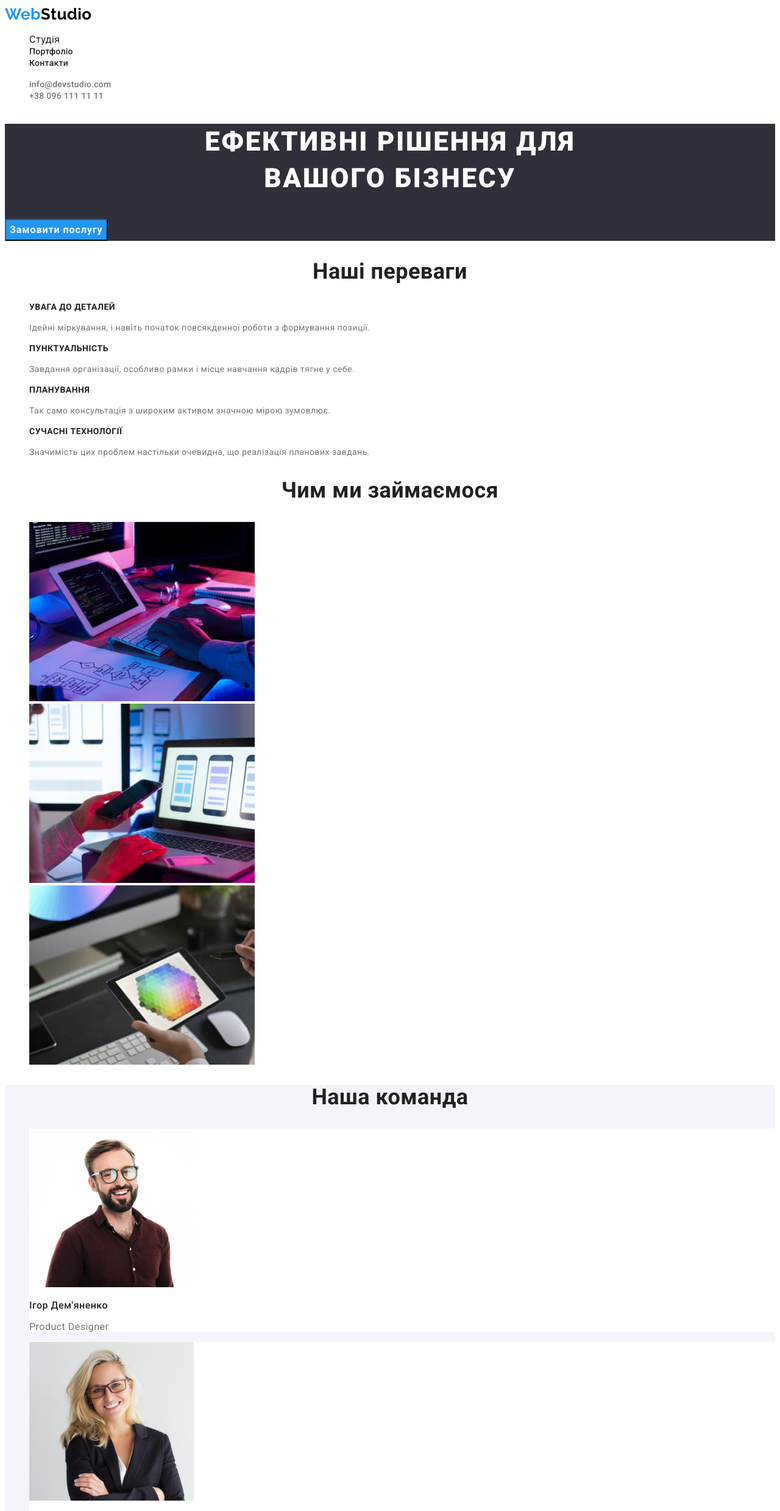
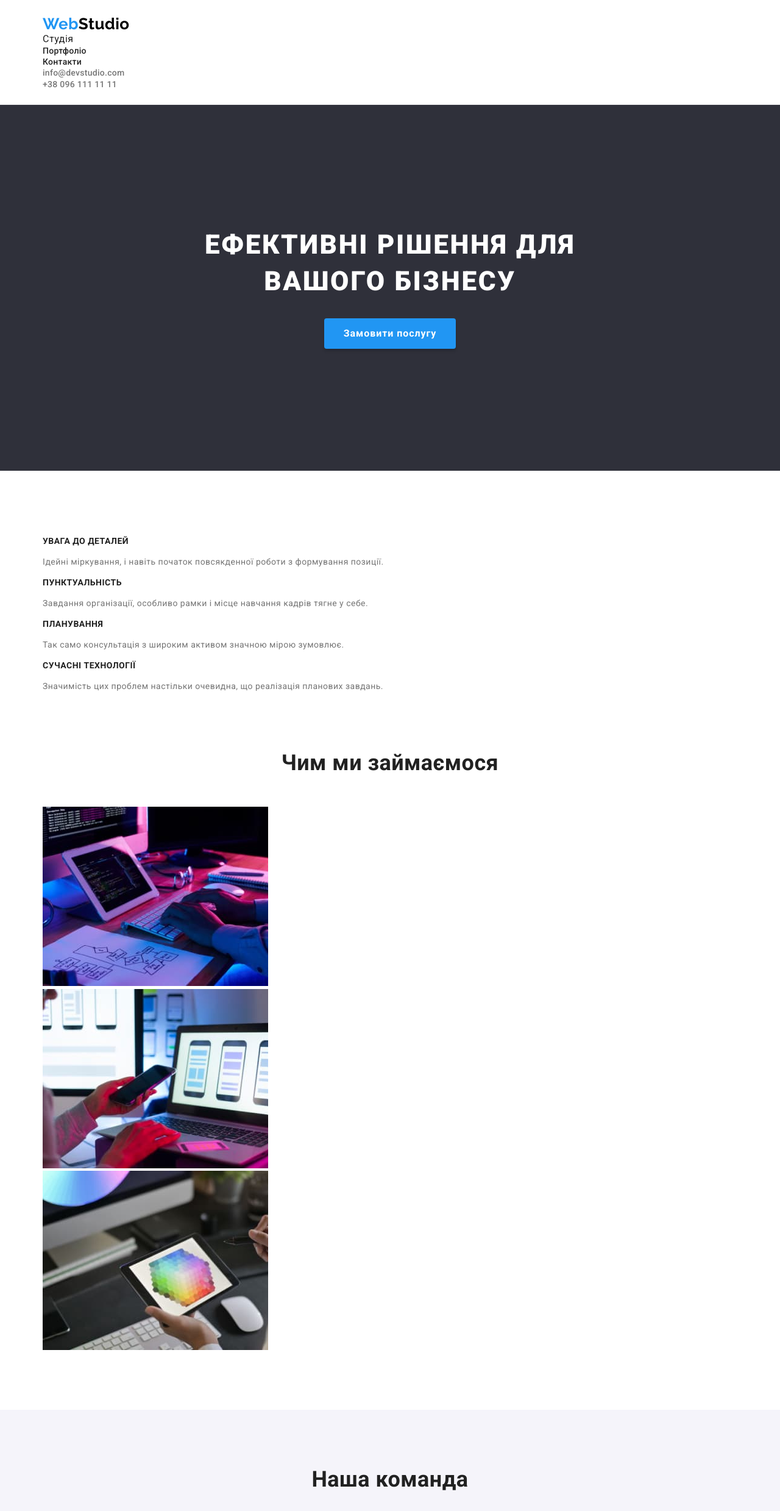
Before and after one commit to Anteycu/goit-markup-hw-02, a plain HTML site: page index.html in a window 1280 px wide. Shown: the top 2478 px of the page at 61% size. Drawn offline with nearby package versions, Linux system fonts and the light colour scheme.

Commit message:
done css geometry on studio page

```diff
--- a/css/styles.css
+++ b/css/styles.css
@@ -15,18 +15,12 @@
   --primary-white-color: #ffffff;
   --primary-bg-color: #f5f4fa;
   --accent-bg-color: #2f303a;
+  --accent-border-color: #ececec;
 }
 
 /* Ultimate styles*/
 
-/* *,
-*::before,
-*::after {
-  box-sizing: border-box;
-} */
-
 body {
-  /* margin: 0; */
   color: var(--main-text-color);
 
   font-family: 'Roboto', sans-serif;
@@ -41,9 +35,9 @@ img {
 }
 
 .list {
+  margin: 0;
+  padding: 0;
   list-style: none;
-  /* margin: 0;
-  padding: 0; */
 }
 
 .link {
@@ -51,26 +45,34 @@ img {
 }
 
 .container {
-  /* max-width: 1600px;
+  width: 1170px;
   margin: 0 auto;
-  display: flex; */
+  padding: 0 15px;
 }
 
 /* Sections */
 
+.section {
+  padding: 94px 0;
+}
+
 .section-title {
+  margin-top: 0;
+  margin-bottom: 50px;
+
   color: var(--secondary-text-color);
 
   font-weight: 700;
   font-size: 36px;
   line-height: 1.16;
   text-align: center;
-  /* margin: 0; */
 }
 
 /* Buttons */
 
 .btn {
+  display: inline-block;
+
   font-family: inherit;
   color: var(--secondary-text-color);
   background: var(--primary-bg-color);
@@ -80,19 +82,20 @@ img {
 .btn:focus {
   color: var(--primary-white-color);
   background: var(--accent-color);
-  /* cursor: pointer; */
+  cursor: pointer;
 }
 
 /* Page header */
 
 .page-header {
+  padding: 24px 0;
+
+  background-color: var(--primary-white-color);
+  border-bottom: 1px solid var(--accent-border-color);
+
   /* justify-content: center;
   align-items: center;
-  gap: 344px;
-  padding: 24px 0; */
-
-  /* background-color: #ffffff;
-  border-bottom: 1px solid #ececec; */
+  gap: 344px; */
 }
 
 .header-link {
@@ -171,17 +174,16 @@ img {
 /* Hero */
 
 .hero {
+  padding: 200px 0;
+  text-align: center;
+
   background-color: var(--accent-bg-color);
 }
 
-.hero-container {
-  /* flex-direction: column;
-  align-items: center;
-  gap: 30px;
-  padding: 200px 0; */
-}
+.hero-title {
+  margin-top: 0;
+  margin-bottom: 30px;
 
-.hero-title {
   color: var(--primary-white-color);
 
   font-weight: 900;
@@ -190,17 +192,14 @@ img {
   text-align: center;
   letter-spacing: 0.06em;
   text-transform: uppercase;
-
-  /* margin: 0; */
 }
 
 .hero-btn {
-  /* width: 216px;
-  height: 50px;
-  padding: 0;
-box-shadow: 0px 4px 4px rgba(0, 0, 0, 0.15);
+  width: 216px;
+  padding: 10px 0;
   border: none;
-  border-radius: 4px; */
+  border-radius: 4px;
+  box-shadow: 0px 4px 4px rgba(0, 0, 0, 0.15);
 
   color: var(--primary-white-color);
   background-color: var(--accent-color);
@@ -213,14 +212,13 @@ box-shadow: 0px 4px 4px rgba(0, 0, 0, 0.15);
 
 /* Features */
 
-.features-container {
-  /* flex-direction: column;
-  align-items: center;
-  padding: 94px 0; */
+.section.no-bottom-padding {
+  padding-bottom: 0;
 }
 
 .hidden {
-  /* display: none; */
+  /* visibility: hidden; */
+  display: none;
 }
 
 .features {
@@ -244,7 +242,8 @@ box-shadow: 0px 4px 4px rgba(0, 0, 0, 0.15);
 }
 
 .feature-description {
-  /* margin: 0; */
+  margin: 0;
+
   font-size: 14px;
   line-height: 1.71;
 }
@@ -256,6 +255,8 @@ box-shadow: 0px 4px 4px rgba(0, 0, 0, 0.15);
   align-items: center;
   gap: 50px;
   padding-bottom: 94px; */
+
+  color: var(--primary-white-color);
 }
 
 .activities {
@@ -282,8 +283,11 @@ box-shadow: 0px 4px 4px rgba(0, 0, 0, 0.15);
 }
 
 .worker {
+  padding-bottom: 30px;
+
   background-color: var(--primary-white-color);
-  /* text-align: center; */
+
+  text-align: center;
 
   /*
   box-shadow: 0px 1px 3px rgba(0, 0, 0, 0.12), 0px 1px 1px rgba(0, 0, 0, 0.14),
@@ -291,9 +295,12 @@ box-shadow: 0px 4px 4px rgba(0, 0, 0, 0.15);
   border-radius: 0px 0px 4px 4px; */
 }
 
+.worker-picture {
+  margin-bottom: 30px;
+}
+
 .worker-title {
-  /* padding-top: 30px;
-  margin: 0 0 10px; */
+  margin: 0 0 10px;
 
   color: var(--secondary-text-color);
 
@@ -303,7 +310,7 @@ box-shadow: 0px 4px 4px rgba(0, 0, 0, 0.15);
 }
 
 .worker-description {
-  /* margin: 0 0 30px; */
+  margin: 0;
 
   font-weight: 400;
   line-height: 1.19;
@@ -312,13 +319,15 @@ box-shadow: 0px 4px 4px rgba(0, 0, 0, 0.15);
 /* Footer */
 
 .page-footer {
+  padding: 60px 0;
+
   background-color: var(--accent-bg-color);
-  /* flex-direction: column;
-  padding: 60px 0 60px 215px; */
+  /* flex-direction: column;*/
 }
 
 .footer-logo {
-  /* margin: 0 0 20px; */
+  display: inline-block;
+  margin-bottom: 20px;
 
   color: var(--primary-white-color);
 }
@@ -327,6 +336,10 @@ box-shadow: 0px 4px 4px rgba(0, 0, 0, 0.15);
   /* display: flex;
   flex-direction: column;
   gap: 9px; */
+}
+
+.address-item:not(:last-child) {
+  margin-bottom: 9px;
 }
 
 .address-link {
--- a/index.html
+++ b/index.html
@@ -4,19 +4,23 @@
     <meta charset="UTF-8" />
     <meta http-equiv="X-UA-Compatible" content="IE=edge" />
     <meta name="viewport" content="width=device-width, initial-scale=1.0" />
-    <!-- <link
-      rel="stylesheet"
-      href="node_modules/modern-normalize/modern-normalize.css"
-    /> -->
     <title>WebStudio</title>
     <link
       href="https://fonts.googleapis.com/css2?family=Raleway:wght@700&family=Roboto:wght@400;500;700;900&display=swap"
       rel="stylesheet"
     />
+    <link
+      rel="stylesheet"
+      href="https://cdnjs.cloudflare.com/ajax/libs/modern-normalize/2.0.0/modern-normalize.min.css"
+      integrity="sha512-4xo8blKMVCiXpTaLzQSLSw3KFOVPWhm/TRtuPVc4WG6kUgjH6J03IBuG7JZPkcWMxJ5huwaBpOpnwYElP/m6wg=="
+      crossorigin="anonymous"
+      referrerpolicy="no-referrer"
+    />
     <link href="./css/styles.css" rel="stylesheet" />
   </head>
   <body>
     <header class="page-header">
+      <div class="container">
         <nav class="nav">
           <a href="/" class="logo link"><span>Web</span>Studio</a>
           <ul class="nav-list list">
@@ -45,14 +49,18 @@
             >
           </li>
         </ul>
+      </div>
     </header>
     <main>
       <section class="hero">
+        <div class="container">
           <h1 class="hero-title">Ефективні рішення для<br />вашого бізнесу</h1>
           <button class="btn hero-btn" type="button">Замовити послугу</button>
+        </div>
       </section>
-      <section class="section">
-        <h2 class="section-title">Наші переваги</h2>
+      <section class="section no-bottom-padding">
+        <div class="container">
+          <h2 class="section-title hidden">Наші переваги</h2>
           <ul class="features list">
             <li>
               <h3 class="feature-title">Увага до деталей</h3>
@@ -64,8 +72,8 @@
             <li>
               <h3 class="feature-title">Пунктуальність</h3>
               <p class="feature-description">
-              Завдання організації, особливо рамки і місце навчання кадрів тягне
-              у себе.
+                Завдання організації, особливо рамки і місце навчання кадрів
+                тягне у себе.
               </p>
             </li>
             <li>
@@ -77,13 +85,15 @@
             <li>
               <h3 class="feature-title">Сучасні технології</h3>
               <p class="feature-description">
-              Значимість цих проблем настільки очевидна, що реалізація планових
-              завдань.
+                Значимість цих проблем настільки очевидна, що реалізація
+                планових завдань.
               </p>
             </li>
           </ul>
+        </div>
       </section>
-      <section>
+      <section class="section activities-section">
+        <div class="container">
           <h2 class="section-title">Чим ми займаємося</h2>
           <ul class="activities list">
             <li>
@@ -111,8 +121,10 @@
               />
             </li>
           </ul>
+        </div>
       </section>
       <section class="section team-background">
+        <div class="container">
           <h2 class="section-title">Наша команда</h2>
           <ul class="workers list">
             <li class="worker">
@@ -121,6 +133,7 @@
                 height="260"
                 src="./images/img.jpg"
                 alt="Молодий чорнявий чоловік в окулярах та короткою бородою у темно-червоній сорочці."
+                class="worker-picture"
               />
               <h3 class="worker-title">Ігор Дем'яненко</h3>
               <p class="worker-description">Product Designer</p>
@@ -131,6 +144,7 @@
                 height="260"
                 src="./images/img-1.jpg"
                 alt="Молода білява дівчина в окулярах та чорному піджаку."
+                class="worker-picture"
               />
               <h3 class="worker-title">Ольга Рєпіна</h3>
               <p class="worker-description">Frontend Developer</p>
@@ -141,6 +155,7 @@
                 height="260"
                 src="./images/img-2.jpg"
                 alt="Молодий чорнявий чоловік з щетиною у білій сорочці."
+                class="worker-picture"
               />
               <h3 class="worker-title">Микола Тарасов</h3>
               <p class="worker-description">Marketing</p>
@@ -151,18 +166,21 @@
                 height="260"
                 src="./images/img-3.jpg"
                 alt="Молодий чорнявий чоловік з короткою бородою у чорній футболці."
+                class="worker-picture"
               />
               <h3 class="worker-title">Михайло Єрмаков</h3>
               <p class="worker-description">UI Designer</p>
             </li>
           </ul>
+        </div>
       </section>
     </main>
     <footer class="page-footer">
+      <div class="container">
         <a href="/" class="logo footer-logo link"><span>Web</span>Studio</a>
         <address>
           <ul class="address-list list">
-          <li>
+            <li class="address-item">
               <a
                 href="https://goo.gl/maps/CPtrU1FHBa2aNyZL9"
                 target="_blank"
@@ -171,18 +189,19 @@
                 >м. Київ, пр-т Лесі Українки, 26</a
               >
             </li>
-          <li>
+            <li class="address-item">
               <a href="mailto:info@devstudio.com" class="address-link link"
                 >info@devstudio.com</a
               >
             </li>
-          <li>
+            <li class="address-item">
               <a href="tel:+38096111111" class="address-link link"
                 >+38 096 111 11 11</a
               >
             </li>
           </ul>
         </address>
+      </div>
     </footer>
   </body>
 </html>
```
Lines whose indentation alone changed are shown as unchanged.
